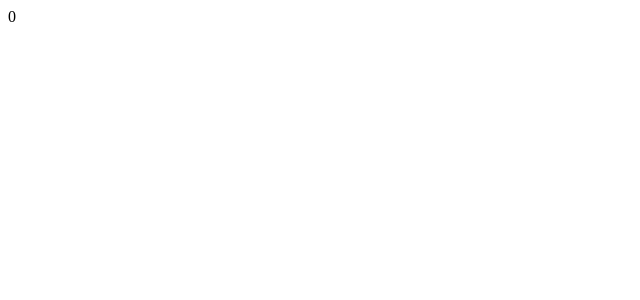
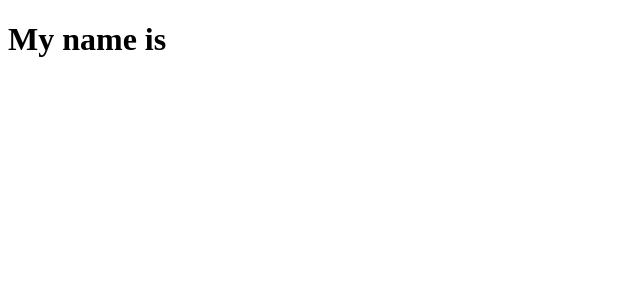
Before and after one commit to RUCHA1711/React-, a React (Create React App) app: page / in a window 1280 px wide. Shown: the top 300 px of the page, without its empty margins (0-640 px from the left). Built offline with nearby package versions, Linux system fonts and the light colour scheme.

Commit message:
30-11-23

```diff
--- a/src/App.js
+++ b/src/App.js
@@ -4,7 +4,7 @@ import React from 'react';
 // import Effect from './components/useEffectHook'
 // import Fragment from './components/reactFragment'
 // import Component from './components/classComponent'
-// import List from './components/List'
+// import List from './components/List/Number'
 // import Array from './components/destructuringArr'
 // import FunctionC from './components/functionComponent' (not working)
 // import propsExample from './components/Props'
@@ -14,8 +14,11 @@ import React from 'react';
 // import LayoutEffect from './components/useLayoutEffect'
 // import UseMemo from './components/useMemo'
 // import ContextProvider from './components/ContextProvider'
-import Pure from './components/Pure_Component'
-// import Buttons from './components/State_Hooks/ColorBtns'
+// import Pure from './components/Pure_Component'
+// import Counter from './components/State_Hook/Counter' (not working)
+// import ColorBtns from './components/State_Hook/ColorBtns';
+// import Mounting from './components/Class_Component/Mounting'
+import Updating from './components/Class_Component/Updating';
 function App() {
   return (
     // <div>App</div>
@@ -33,10 +36,13 @@ function App() {
       {/* <Functionprops /> */}
       {/* <SampleComponent /> */}
       {/* <LayoutEffect /> */}
-      <Pure />
+      {/* <Pure /> */}
       {/* <UseMemo /> */}
       {/* <ContextProvider /> */}
-      {/* <Buttons /> */}
+      {/* <ColorBtns /> */}
+      {/* <Counter /> */}
+      {/* <Mounting /> */}
+      <Updating />
     </>
   )
 }
--- /dev/null
+++ b/src/components/Class_Component/Mounting.js
@@ -0,0 +1,28 @@
+import React, { Component } from "react"
+
+class Mounting extends Component {
+    //1. Mounting
+    constructor(props) {
+        super(props);
+        this.state = { name: "Rucha" }
+    }
+    render() {
+        return (<h1>My name is {this.state.name}</h1>);
+    }
+    componentDidMount() {
+        console.log("componentDidMount()");
+    }
+}
+export default Mounting;
+
+
+// Case-1
+//     constructor() {
+//     this.state = { name: "Rucha" }
+// }
+
+//Case-2
+// constructor() {
+//     super();
+//     this.state = { name: "Rucha" }
+// }
--- /dev/null
+++ b/src/components/Class_Component/Updating.js
@@ -0,0 +1,31 @@
+import React, { Component } from "react"
+
+class Updating extends Component {
+    //1. Updating
+    constructor(props) {
+        super(props);
+        this.state = { name: "Rucha" };
+        console.log('hello')
+    }
+    componentDidMount() {
+        setTimeout(() => {
+            this.setState({ name: "hope" })
+        }, 1000)
+        console.log("mount")
+    }
+    static getDerivedStateFromProps(props, state) {
+        return { name: props.fav };
+
+    }
+    render() {
+        return (
+            <>
+                <h1>My name is {this.state.name}</h1>
+            </>
+        );
+    }
+
+}
+export default Updating;
+
+// https://www.freecodecamp.org/news/react-component-lifecycle (not working this example)
--- a/src/components/Class_Component/classComponent.js
+++ b/src/components/Class_Component/classComponent.js
@@ -28,3 +28,5 @@ class Car extends Component {
 }
 
 export default Car
+
+// https://blog.logrocket.com/react-lifecycle-methods-tutorial-examples/
--- a/src/components/Effect_Hook/useEffectHook.js
+++ b/src/components/Effect_Hook/useEffectHook.js
@@ -1,3 +1,8 @@
+// The useEffect Hook allows you to perform side effects in your components.
+// Some examples of side effects are: fetching data, directly updating the DOM, and timers.
+// useEffect accepts two arguments. The second argument is optional.
+// useEffect(<function>, <dependency>)
+
 import { useEffect, useState } from "react";
 function Example() {
     const [count, setCount] = useState(0);
--- a/src/components/List/Number.js
+++ b/src/components/List/Number.js
@@ -1,6 +1,8 @@
+//Not working
 const numbers = [1, 2, 3, 4, 5];
 
 function Number() {
+    // const numbers = [1, 2, 3, 4, 5];
     const updatedNums = numbers.map((number) => {
         return <li>{number}</li>;
     });
--- a/src/components/State_Hook/Counter.js
+++ b/src/components/State_Hook/Counter.js
@@ -1,3 +1,9 @@
+// useState Hook allows us to track state in a function component.
+// useState accepts an initial state and returns two values:
+
+//1. The current state.
+//2. A function that updates the state.
+
 function Counter() {
     // Declare a new state variable, which we'll call "count"
     // const [count, setCount] = useState(0);
```
Also changed, not shown: src/components/Class_Component/Unmounting.js (added, +16 -0 lines), src/components/State_Hook/ColorBtns.js (+12 -4 lines), src/components/Class_LifeCycle.txt (added).
